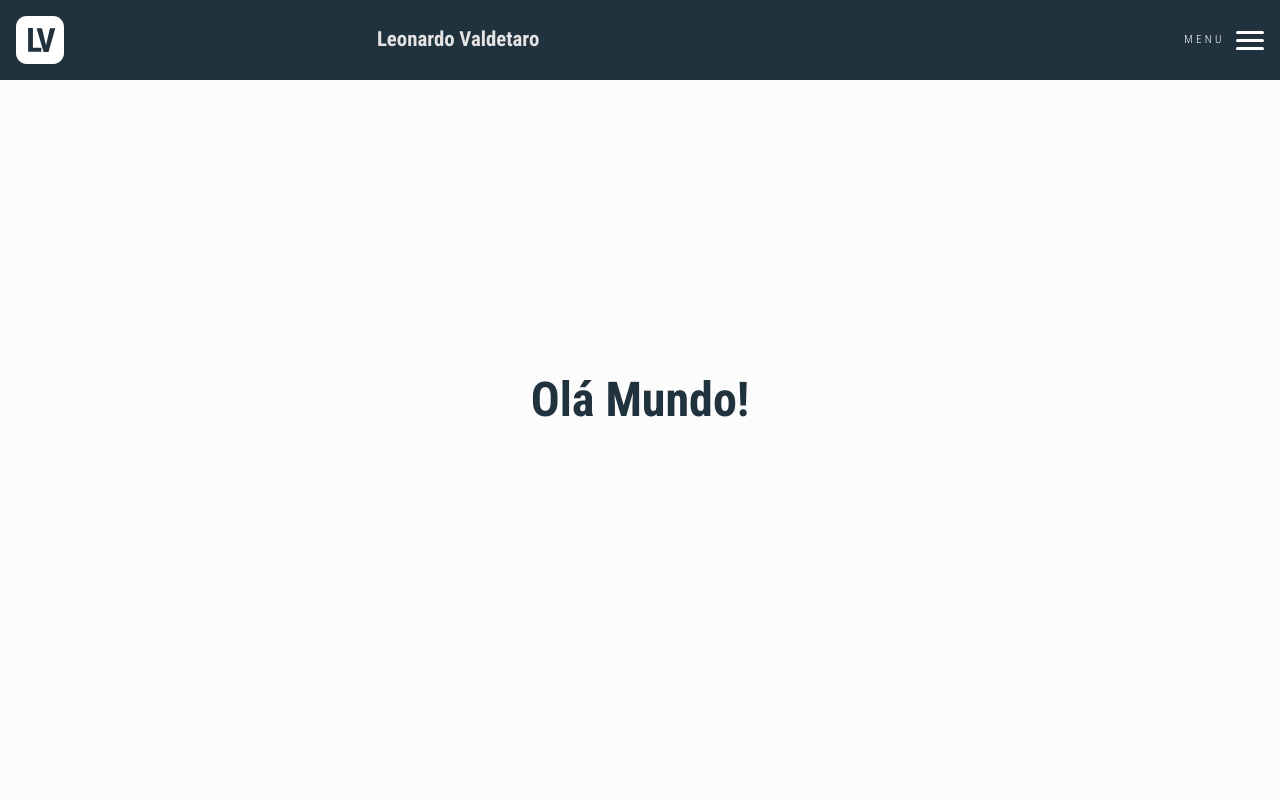
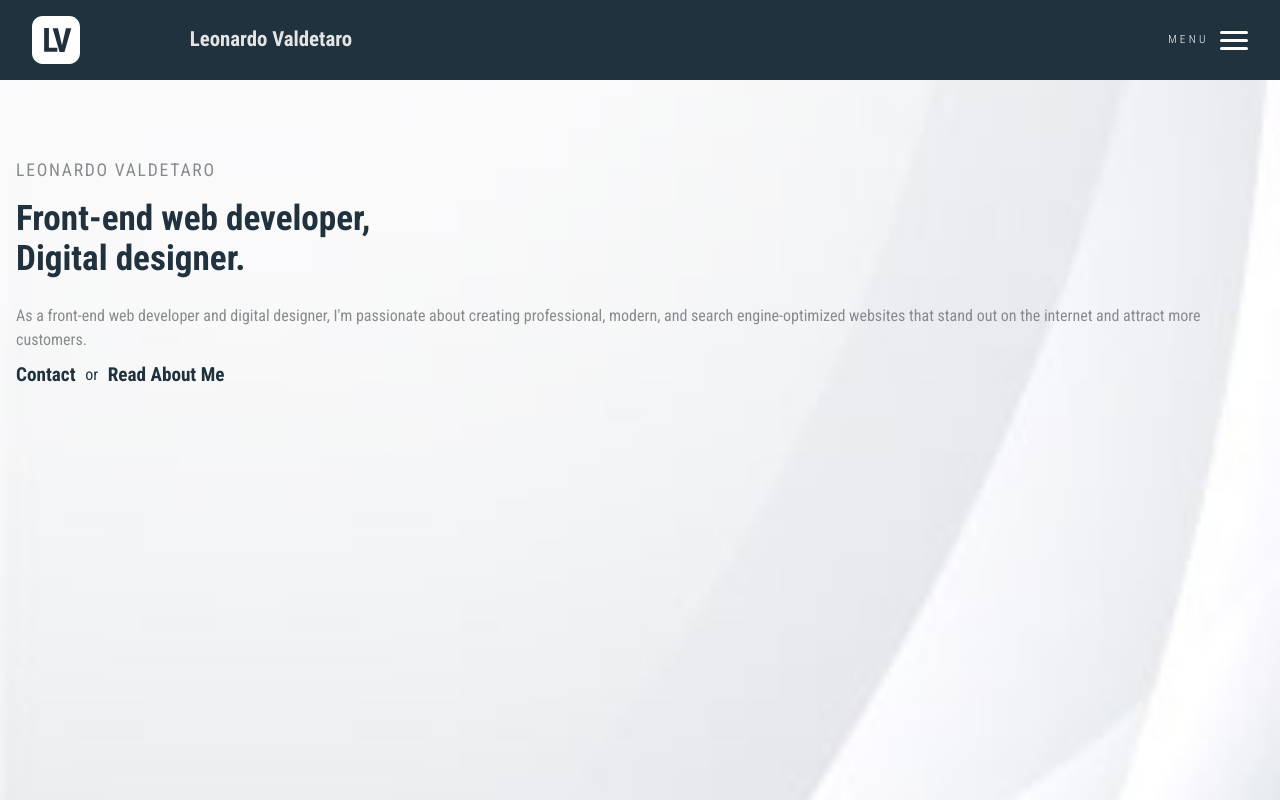
Before and after one commit to leonardovaldetaro/hamburger_manu, a React (Create React App) app: page / in a window 1280 px wide. Built offline with nearby package versions, Linux system fonts and the light colour scheme.

Commit message:
iniciando a home

```diff
--- a/src/components/header/Header.module.scss
+++ b/src/components/header/Header.module.scss
@@ -7,12 +7,15 @@
   align-items: center;
   background-color: $dark;
   color: $wite;
-  padding: 1em 1em;
+  padding: 1em 2em;
   position: fixed;
   width: 100%;
   top: 0;
   z-index: 1000;
   transition: background-color 0.3s ease;
+  @media (max-width: $desktop_xsm) {
+    padding: 1em 1em;
+  }
 
   &__logo {
     width: 3em;
@@ -24,8 +27,25 @@
 
   &__name {
     color: $light-grey;
-    font-size: 1.3em;
+    font-size: 1.5em;
     font-weight: 700;
+    @media (max-width: $desktop_md) {
+			font-size: 1.3em;
+		}
+
+  }
+
+  &__title {
+    width: 60%;
+    @media (max-width: $desktop_md) {
+			width: 45%;
+		}
+    a {
+      transition: all .5s;
+      &:hover {
+        opacity: .6;
+      }
+    }
   }
 
   &__menuContainer {
@@ -45,7 +65,7 @@
     transition: transform 0.2s ease;
 
     &:hover {
-      transform: scaley(1.2);
+      transform: scaley(1.3);
     }
 
     &__nameMenu {
--- a/src/index.css
+++ b/src/index.css
@@ -14,26 +14,3 @@ body {
   color: var(--dark);
   margin: 0;
 }
-
-#root > main.container {
-  margin: 0 auto;
-  display: grid;
-	grid-template-areas:
-		"header"
-		"main"
-		"footer";
-	grid-template-columns: 100%;
-	grid-template-rows: auto auto auto;
-	grid-row-gap: 0;
-}
-
-.header {
-	grid-area: header;
-}
-.main {
-	grid-area: main;
-}
-
-.footer {
-	grid-area: footer;
-}
--- a/src/pages/home/Home.module.scss
+++ b/src/pages/home/Home.module.scss
@@ -4,15 +4,76 @@
 
 
 .main {
+    background-image: url("../../assets/fundo-topo-main-b.jpg");
+    background-position: center;
+    background-size: cover;
     display: flex;
+    flex-direction: column;
     height: 100vh;
+    padding: 10em 1em 0 1em;
     width: 100%;
-    justify-content: center;
-    align-items: center;
-    background-color: $background;
+    &__name {
+        color: $dark-grey;
+        font-size: 1.1em;
+        font-weight: 500;
+        letter-spacing: 0.1em;
+        margin-bottom: 1em;
+        text-transform: uppercase;
+    }
     &__title {
-        font-size: 3em;
-        text-align: center;
+        font-size: 2.2rem;
+        transform: translate3d(0, 0, 0);
+        font-weight: 700;
         color: $dark;
+        margin-bottom: .75em;
+        line-height: 2.5rem;
+    }
+    &__text {
+        font-size: 1em;
+        font-weight: 500;
+        color: $dark-grey;
+        margin-bottom: .75em;
+        line-height: 1.5rem;
+    }
+    &__botaoWraper {
+        display: flex;
+        align-items: center;
+        &__link {
+            color: $dark;
+            transition: all .5s;
+            font-weight: 700;
+            font-size: 1.2em;
+            transition: all .4s;
+            position: relative;
+            @media (max-width: $desktop_xsm) {
+                margin-bottom: 0;
+            }
+            &:first-child {
+                margin-right: .5em;
+            }
+            &:last-child {
+                margin-left: .5em;
+            }
+            &:hover::before {
+                right: 0;
+            }
+            &:before {
+                content: "";
+                position: absolute;
+                z-index: -1;
+                left: 0;
+                right: 100%;
+                bottom: -2px;
+                height: 2px;
+                background: $dark;
+                border-radius: 5px;
+                -webkit-transition-property: right;
+                transition-property: right;
+                -webkit-transition-duration: .3s;
+                transition-duration: .3s;
+                -webkit-transition-timing-function: ease-out;
+                transition-timing-function: ease-out;
+            }
+        }
     }
 }
--- a/src/pages/home/index.tsx
+++ b/src/pages/home/index.tsx
@@ -1,9 +1,27 @@
 import Styles from './Home.module.scss';
+import { Link } from 'react-router-dom';
 
 export default function Home () {
     return (
-        <main className={Styles.main}>
-            <h1 className={Styles.main__title}>Olá Mundo!</h1>
-        </main>
+        <section className={Styles.main}>
+            <h2 className={Styles.main__name}>
+                Leonardo Valdetaro
+            </h2>
+            <h1 className={Styles.main__title}>
+                Front-end web developer,<br /> Digital designer.
+            </h1>
+            <p className={Styles.main__text}>
+                As a front-end web developer and digital designer, I'm passionate about creating professional, modern, and search engine-optimized websites that stand out on the internet and attract more customers.
+            </p>
+            <div className={Styles.main__botaoWraper}>
+                <Link className={Styles.main__botaoWraper__link} to={"/contact"}>
+                    Contact
+                </Link>
+                    or
+                <Link className={Styles.main__botaoWraper__link} to={"/about"}>
+                    Read About Me
+                </Link>
+            </div>
+        </section>
     );
 }
```
Also changed, not shown: src/assets/fundo-topo-main-b.jpg (added), src/assets/fundo-topo-main.jpg (added).
